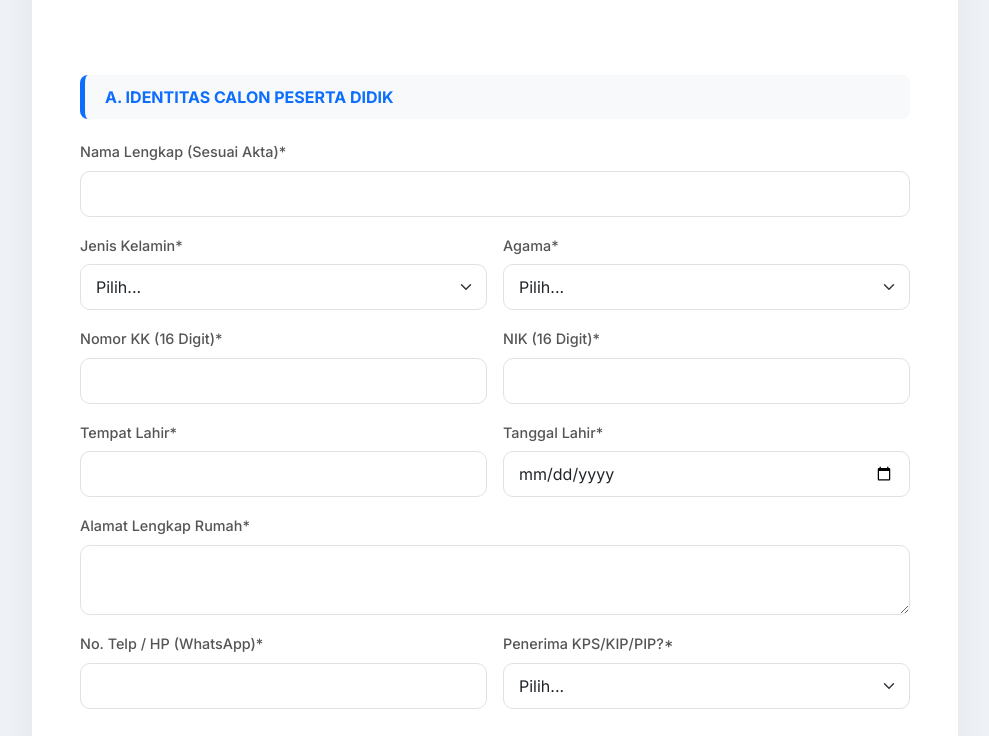
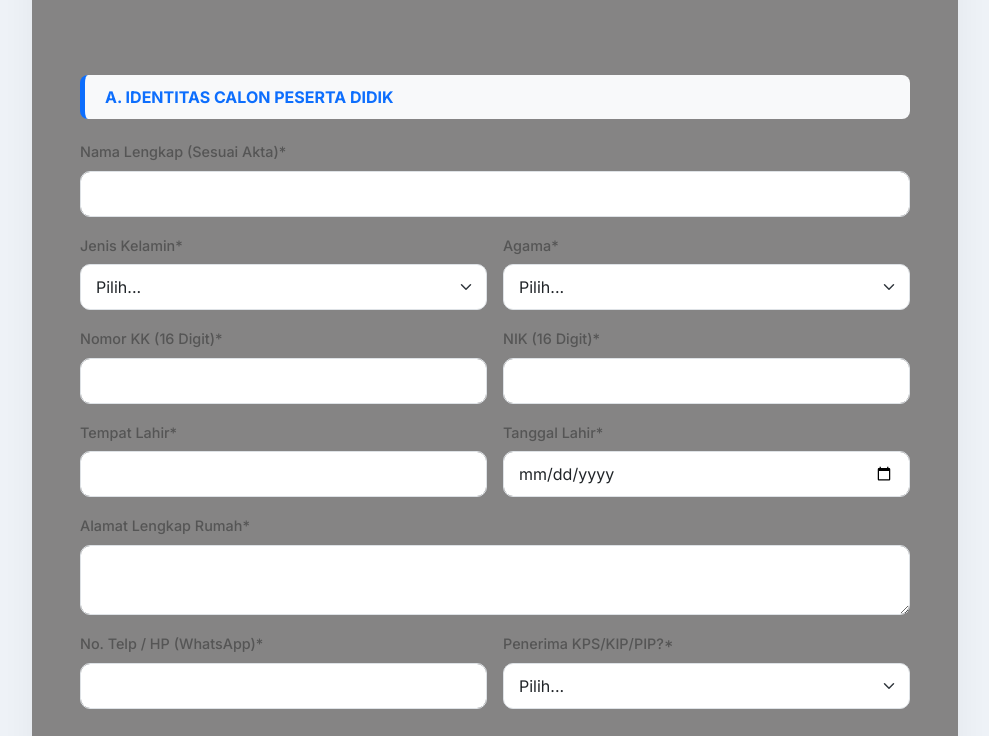
Before and after one commit to belahoq/spmb-final-2026, a plain HTML site: page index.html in a window 1280 px wide. Shown: the part 283-1019 px from the top of the page, without its empty margins (145-1134 px from the left). Drawn offline with nearby package versions, Linux system fonts and the light colour scheme.

Commit message:
Ganti background

```diff
--- a/index.html
+++ b/index.html
@@ -8,7 +8,7 @@
   <link rel="stylesheet" href="https://cdn.jsdelivr.net/npm/bootstrap-icons@1.11.0/font/bootstrap-icons.css">
   <style>
     body { font-family: 'Inter', sans-serif; background: #eef2f7; color: #333; padding-top: 20px; }
-    .main-card { background: #fff; border-radius: 20px; box-shadow: 0 15px 35px rgba(0,0,0,0.05); border: none; overflow: hidden; margin-bottom: 50px; }
+    .main-card { background: #858484; border-radius: 20px; box-shadow: 0 15px 35px rgba(0,0,0,0.05); border: none; overflow: hidden; margin-bottom: 50px; }
 
     .header-gradient {
       background: linear-gradient(135deg, #0d6efd 0%, #0a46a1 100%);
```
